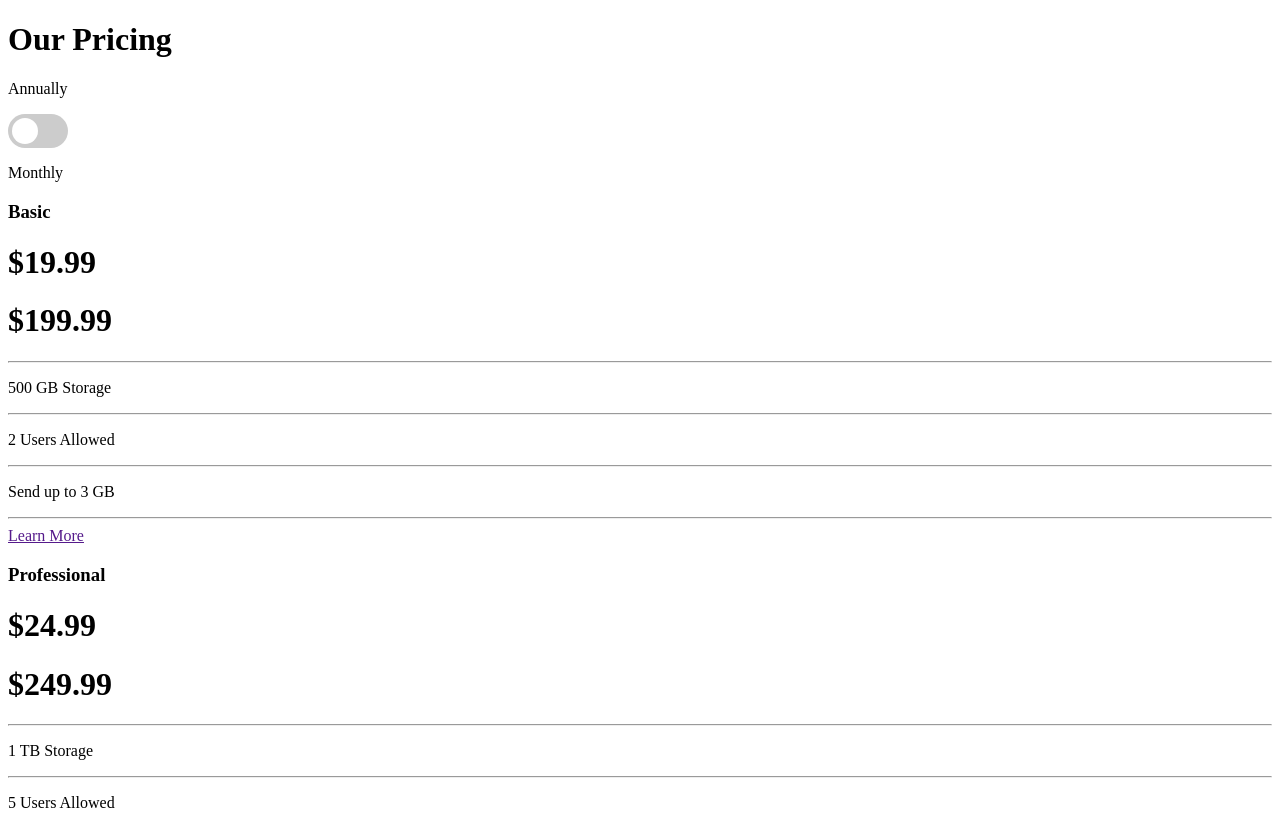
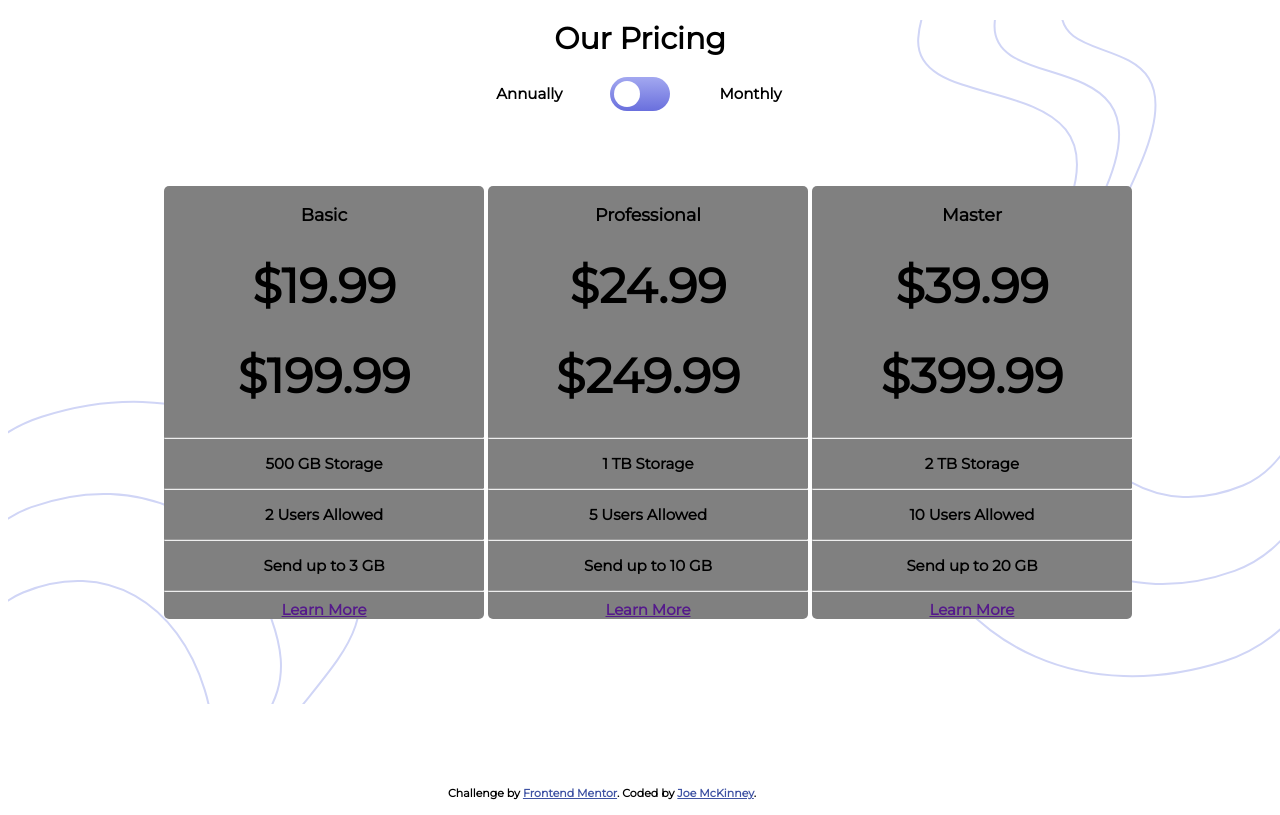
Before and after one commit to josephfmck/pricing-component-with-toggle, a plain HTML site: page index.html in a window 1280 px wide. Shown: the top 815 px of the page. Drawn offline with Linux system fonts and the light colour scheme.

Commit message:
styled containers, and imgs

```diff
--- a/index.html
+++ b/index.html
@@ -8,6 +8,7 @@
 
   <title>Frontend Mentor | [Pricing Component With Toggle]</title>
 
+  <link href="https://fonts.googleapis.com/css?family=Montserrat&display=swap" rel="stylesheet">
   <link rel="stylesheet" href="style.css">
 
   <!-- Feel free to remove these styles or customise in your own stylesheet 👍 -->
@@ -18,13 +19,16 @@
 </head>
 <body>
   <div class="top-container">
+    <img src="images/bg-top.svg" alt="">
     <h1>Our Pricing</h1>
-    <p>Annually</p>
-    <label class="switch">
-      <input type="checkbox">
-      <span class="slider round"></span>
-    </label>
-    <p>Monthly</p>
+    <div class="switch-container">
+      <p class="annual">Annually</p>
+      <label class="switch">
+        <input type="checkbox">
+        <span class="slider round"></span>
+      </label>
+      <p class="monthly">Monthly</p>
+    </div>
   </div>
   <div class="main-container">
     <div class="panel panel-one">
@@ -67,6 +71,9 @@
       <a href="">Learn More</a>
     </div>
   </div>
+  <div class="bottom-container">
+    <img src="images/bg-bottom.svg" alt="">
+  </div>
   <div class="attribution">
     Challenge by <a href="https://www.frontendmentor.io?ref=challenge" target="_blank">Frontend Mentor</a>.
     Coded by <a href="#">Joe McKinney</a>.
--- a/style.css
+++ b/style.css
@@ -19,7 +19,7 @@
   left: 0;
   right: 0;
   bottom: 0;
-  background-color: #ccc;
+  background: linear-gradient(hsl(236, 72%, 79%), hsl(237, 63%, 64%));
   -webkit-transition: 0.4s;
   transition: 0.4s;
 }
@@ -59,3 +59,77 @@ input:checked + .slider:before {
   border-radius: 50%;
 }
 /**END SLIDER SWITCH*/
+
+body {
+  font-family: 'Montserrat', sans-serif;
+  font-size: 15px;
+  font-weight: 700;
+}
+
+/*TOP CONTAINER*/
+.top-container {
+  text-align: center;
+}
+
+.top-container h1 {
+
+}
+
+.switch-container {
+  position: relative;
+  width: 50%;
+  margin: 0 auto;
+}
+
+.top-container img {
+  position: absolute;
+  right: 0px;
+}
+
+.annual {
+  display: inline-block;
+  width: 25%;
+  position: absolute;
+  left: 20%;
+  bottom: -7px;
+}
+
+.monthly {
+  display: inline-block;
+  width: 25%;
+  position: absolute;
+  right: 20%;
+  bottom: -7px;
+}
+
+/*MAIN CONTAINER*/
+.main-container {
+  position: absolute;
+  margin-top: 75px;
+  text-align: center;
+  z-index: 99;
+  width: 100%;
+}
+
+.panel {
+  display: inline-block;
+  background: grey;
+  width: 25%;
+  border-radius: 5px;
+}
+
+.panel-one h1, .panel-two h1, .panel-three h1 {
+  font-size: 3rem;
+}
+
+/*Bottom Container*/
+.bottom-container {
+  position: absolute;
+  top: 400px;
+}
+
+.attribution {
+  position: absolute;
+  bottom: 0px;
+  left: 35%;
+}
```
